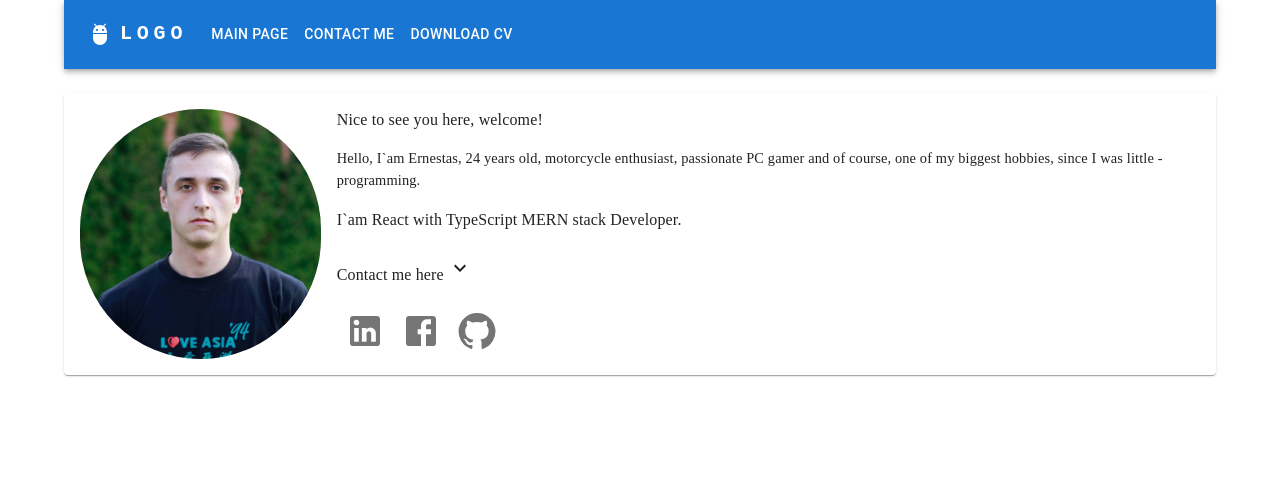
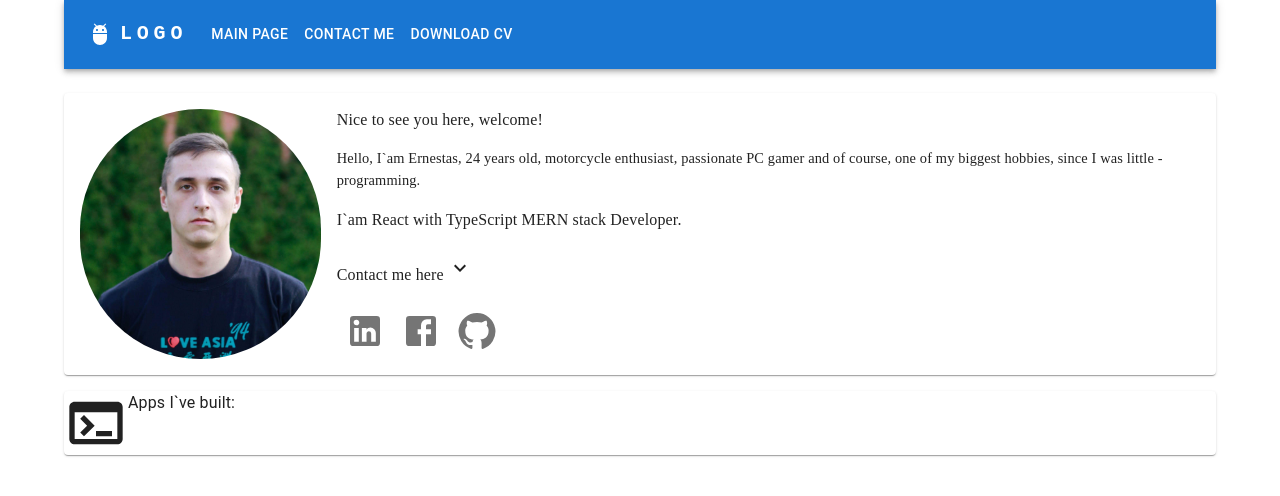
Before and after one commit to ErnestasRa/Portfolio-Page---React-TypeScript-NodeJS-MUI, a React (Create React App) app: page / in a window 1280 px wide. Shown: the top 496 px of the page. Built offline with nearby package versions, Linux system fonts and the light colour scheme.

Commit message:
feat: started AppsIveBuilt component

```diff
--- /dev/null
+++ b/src/components/about-me/apps-ive-built.tsx
@@ -0,0 +1,16 @@
+import * as React from 'react';
+import TerminalIcon from '@mui/icons-material/Terminal';
+import {
+    Box,
+} from '@mui/material';
+import Typography from '@mui/material/Typography';
+
+const AppsIveBuilt:React.FC = () => (
+  <Box sx={{ display: 'flex' }}>
+    <TerminalIcon sx={{ fontSize: { xs: '5vh', md: '8vh' } }} />
+    <Typography>Apps I`ve built:</Typography>
+  </Box>
+  );
+
+export default AppsIveBuilt;
+// TODO - Fix apps ive built icon
--- a/src/pages/main-page.tsx
+++ b/src/pages/main-page.tsx
@@ -5,6 +5,7 @@ import {
 } from '@mui/material';
 import PictureBox from 'components/profile-picture/picture-box';
 import AboutMe from 'components/about-me/about-me';
+import AppsIveBuilt from 'components/about-me/apps-ive-built';
 import ResponsiveAppBar from '../components/form-controls/app-bar';
 
 const MainPage: React.FC = () => (
@@ -21,6 +22,9 @@ const MainPage: React.FC = () => (
       <PictureBox />
       <AboutMe />
     </Paper>
+    <Paper sx={{ mt: '2vh' }}>
+      <AppsIveBuilt />
+    </Paper>
   </Container>
 );
 export default MainPage;
```
